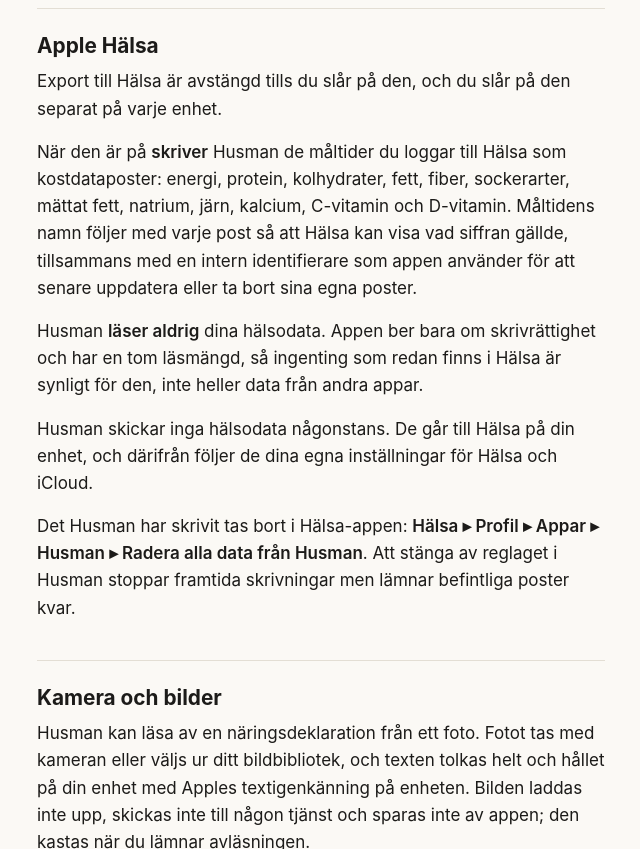
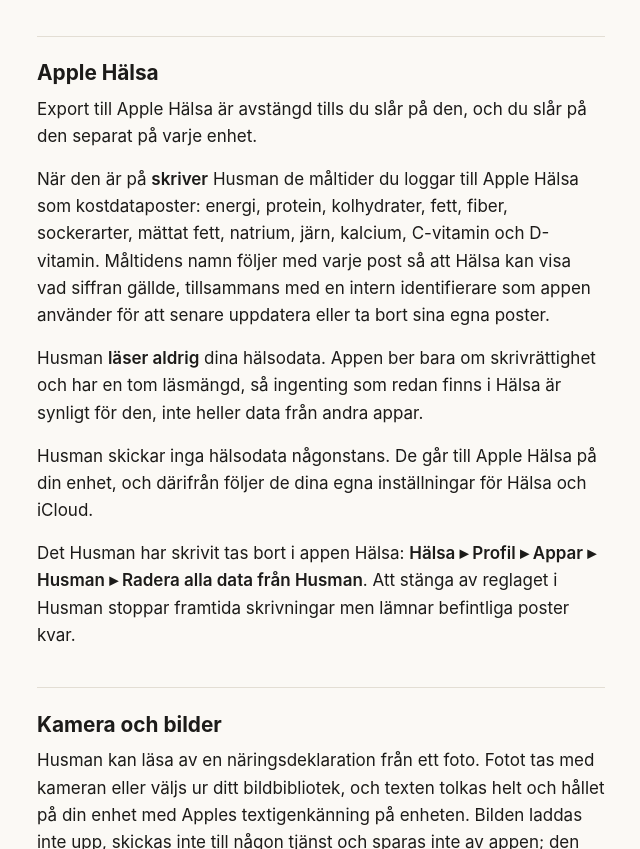
Before and after one commit to microcode/husman-web, a plain HTML site: page sv/privacy/index.html in a window 1280 px wide. Shown: the part 1347-2196 px from the top of the page, without its empty margins (319-959 px from the left). Drawn offline with Linux system fonts and the light colour scheme.

Commit message:
Publish site from microcode/husman@df47a3344652aafafa0f79c263d76a4b46808c46

```diff
--- a/sv/privacy/index.html
+++ b/sv/privacy/index.html
@@ -33,7 +33,7 @@
 <li>Etiketter, tillagade måltider och din inköpslista</li>
 <li>Din matdagbok: måltider, datum, måltidstillfällen samt energi och näring</li>
 <li>Ditt näringsintervall: ett energimål, toleranser och hur varje makronäringsämne uttrycks</li>
-<li>Inställningar per enhet, till exempel om export till Hälsa är på</li>
+<li>Inställningar per enhet, till exempel om export till Apple Hälsa är på</li>
 </ul>
 <p>Husman frågar inte efter namn, e-postadress, telefonnummer, plats eller någon annan identifierare, och har varken registrering eller inloggning.</p>
 <h2 id="var-det-sparas">Var det sparas</h2>
@@ -41,11 +41,11 @@
 <p>Om du är inloggad på iCloud med iCloud Drive påslaget synkas databasen även via Apples CloudKit till det <strong>privata</strong> området i ditt personliga iCloud-konto, så att varje iPhone och iPad där du använder Husman delar samma innehåll. En privat CloudKit-databas kan bara läsas av dig. Utvecklaren har ingen åtkomst till den, kan inte söka i den och får ingen kopia av något i den. Apples hantering av data i ditt iCloud-konto omfattas av <a href="https://www.apple.com/se/legal/privacy/">Apples integritetspolicy</a>.</p>
 <p>Stänger du av iCloud Drive, eller iCloud för Husman i iOS-inställningarna, fortsätter appen att fungera med enbart en lokal databas.</p>
 <h2 id="apple-hälsa">Apple Hälsa</h2>
-<p>Export till Hälsa är avstängd tills du slår på den, och du slår på den separat på varje enhet.</p>
-<p>När den är på <strong>skriver</strong> Husman de måltider du loggar till Hälsa som kostdataposter: energi, protein, kolhydrater, fett, fiber, sockerarter, mättat fett, natrium, järn, kalcium, C-vitamin och D-vitamin. Måltidens namn följer med varje post så att Hälsa kan visa vad siffran gällde, tillsammans med en intern identifierare som appen använder för att senare uppdatera eller ta bort sina egna poster.</p>
+<p>Export till Apple Hälsa är avstängd tills du slår på den, och du slår på den separat på varje enhet.</p>
+<p>När den är på <strong>skriver</strong> Husman de måltider du loggar till Apple Hälsa som kostdataposter: energi, protein, kolhydrater, fett, fiber, sockerarter, mättat fett, natrium, järn, kalcium, C-vitamin och D-vitamin. Måltidens namn följer med varje post så att Hälsa kan visa vad siffran gällde, tillsammans med en intern identifierare som appen använder för att senare uppdatera eller ta bort sina egna poster.</p>
 <p>Husman <strong>läser aldrig</strong> dina hälsodata. Appen ber bara om skrivrättighet och har en tom läsmängd, så ingenting som redan finns i Hälsa är synligt för den, inte heller data från andra appar.</p>
-<p>Husman skickar inga hälsodata någonstans. De går till Hälsa på din enhet, och därifrån följer de dina egna inställningar för Hälsa och iCloud.</p>
-<p>Det Husman har skrivit tas bort i Hälsa-appen: <strong>Hälsa ▸ Profil ▸ Appar ▸ Husman ▸ Radera alla data från Husman</strong>. Att stänga av reglaget i Husman stoppar framtida skrivningar men lämnar befintliga poster kvar.</p>
+<p>Husman skickar inga hälsodata någonstans. De går till Apple Hälsa på din enhet, och därifrån följer de dina egna inställningar för Hälsa och iCloud.</p>
+<p>Det Husman har skrivit tas bort i appen Hälsa: <strong>Hälsa ▸ Profil ▸ Appar ▸ Husman ▸ Radera alla data från Husman</strong>. Att stänga av reglaget i Husman stoppar framtida skrivningar men lämnar befintliga poster kvar.</p>
 <h2 id="kamera-och-bilder">Kamera och bilder</h2>
 <p>Husman kan läsa av en näringsdeklaration från ett foto. Fotot tas med kameran eller väljs ur ditt bildbibliotek, och texten tolkas helt och hållet på din enhet med Apples textigenkänning på enheten. Bilden laddas inte upp, skickas inte till någon tjänst och sparas inte av appen; den kastas när du lämnar avläsningen.</p>
 <p>Bilder du väljer ur biblioteket lämnas till appen av systemets egen bildväljare, vilket är skälet till att Husman aldrig begär åtkomst till bildbiblioteket och inte kan bläddra i det.</p>
```
